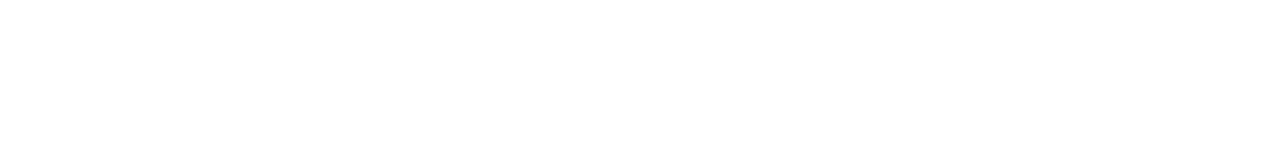
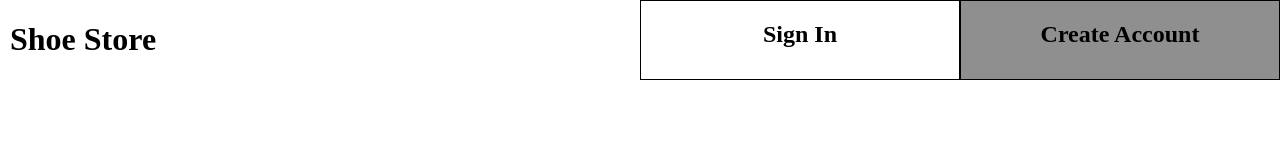
Before and after one commit to alexleroyross/Shoe-Site, a plain HTML site: page index.html in a window 1280 px wide. Drawn offline with Linux system fonts and the light colour scheme.

Commit message:
Created Basic Header
- Created header with basic text using CSS grids

```diff
--- a/css/style.css
+++ b/css/style.css
@@ -0,0 +1,29 @@
+body{
+  font: Arial, sans-serif;
+  margin: 0;
+  padding: 0;
+}
+
+.page{
+  width: 100%;
+}
+
+header #head-grid{
+  display:grid;
+  grid-template-columns: 2fr 1fr 1fr;
+}
+
+header #logo{
+  padding-left: 10px;
+}
+
+header #sin{
+  text-align: center;
+  border: 1px solid black;
+}
+
+header #sup{
+  text-align: center;
+  background:#8F8F8F;
+  border: 1px solid black;
+}
--- a/index.html
+++ b/index.html
@@ -9,6 +9,34 @@
   <script src="./js/script.js"></script>
 </head>
 <body>
+  <header>
+    <div class="page">
+      <div id="head-grid">
+        <div id="logo">
+          <h1>Shoe Store</h1>
+        </div>
+        <div id="sin">
+          <h2>Sign In</h2>
+        </div>
+        <div id="sup">
+          <h2>Create Account</h2>
+        </div>
+      </div>
+    </div>
+  </header>
 
+  <main>
+    <div class="page">
+      <div id="search">
+
+      </div>
+    </div>
+  </main>
+
+  <footer>
+    <div class="page">
+
+    </div>
+  </footer>
 </body>
 </html>
```
